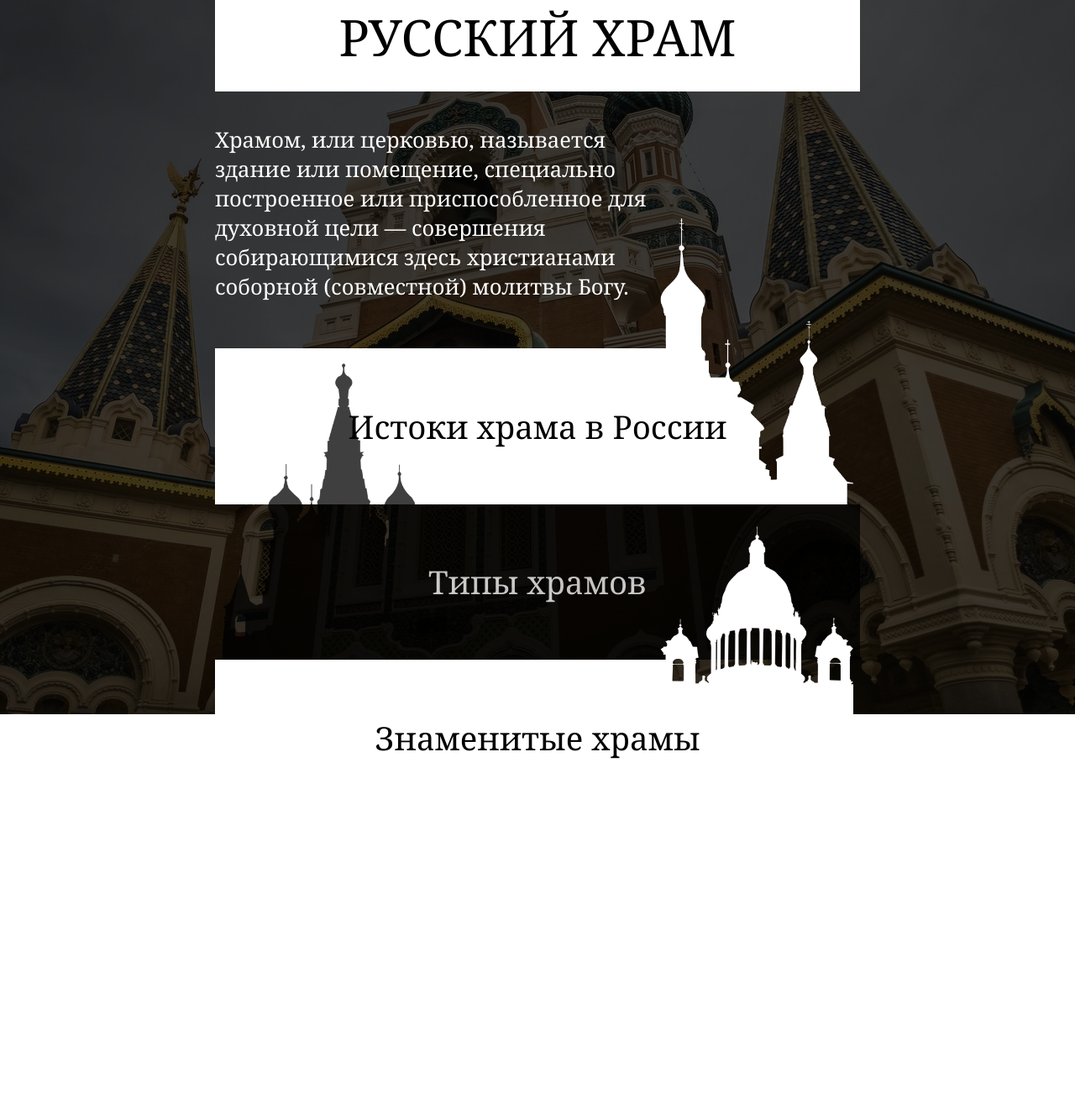
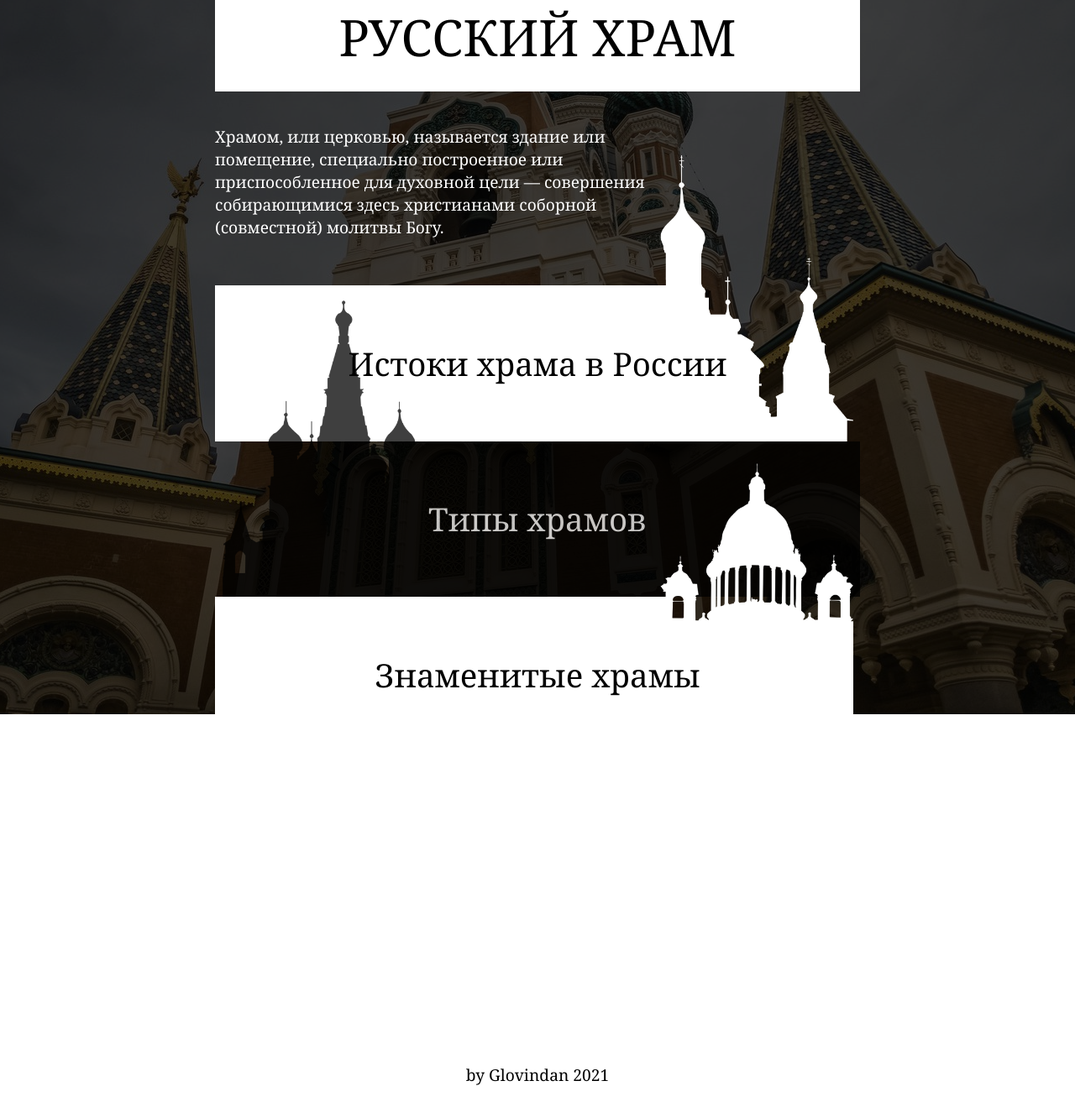
Before and after one commit to Glovindan/Presentation, a plain HTML site: page index.html in a window 1280 px wide. Shown: the part 21-1340 px from the top of the page at 84% size. Drawn offline with Linux system fonts and the light colour scheme.

Commit message:
adaptive

```diff
--- a/index.html
+++ b/index.html
@@ -5,7 +5,7 @@
     <meta http-equiv="X-UA-Compatible" content="IE=edge">
     <meta name="viewport" content="width=device-width, initial-scale=1.0">
     <link rel="stylesheet" href="styles.css">
-    <title>Document</title>
+    <title>Русский Храм</title>
 </head>
 <body>
     <div class="background">
@@ -27,7 +27,7 @@
             </div>
         </div>
 
-        <a href="#" class="button-white">
+        <a href="ChramHistory/index.html" class="button-white">
             <div class="button-square-white"></div>
             <div class="button-clipart">
                 <img src="img/p1.png" alt="ass">
--- a/styles.css
+++ b/styles.css
@@ -53,7 +53,7 @@ body {
     margin-bottom: 2vh;
 }
 .intro {
-    font-size: 2vw;
+    font-size: max(1.5vw,1.7vh);
     color: #fff;
     width: 70%;
     margin: 5vh 0;
@@ -65,16 +65,18 @@ body {
     text-align: right;
 }
 .outro {
-    font-size: 2vw;
+    font-size: max(1.5vw,1.7vh);
     color: #fff;
     margin-left: 30%;
 }
 footer {
     text-align: center;
-    width: 100%;
+    width: inherit;
     background-color: #fff;
     padding: 1vh;
-    font-size: 15pt;
+    font-size: max(1.5vw,1.7vh);
+    position: absolute;
+    margin-top: max(100%,100vh);
 }
 
 .button-white {
```
Also changed, not shown: ChramHistory/index.html (added, +12 -0 lines).
